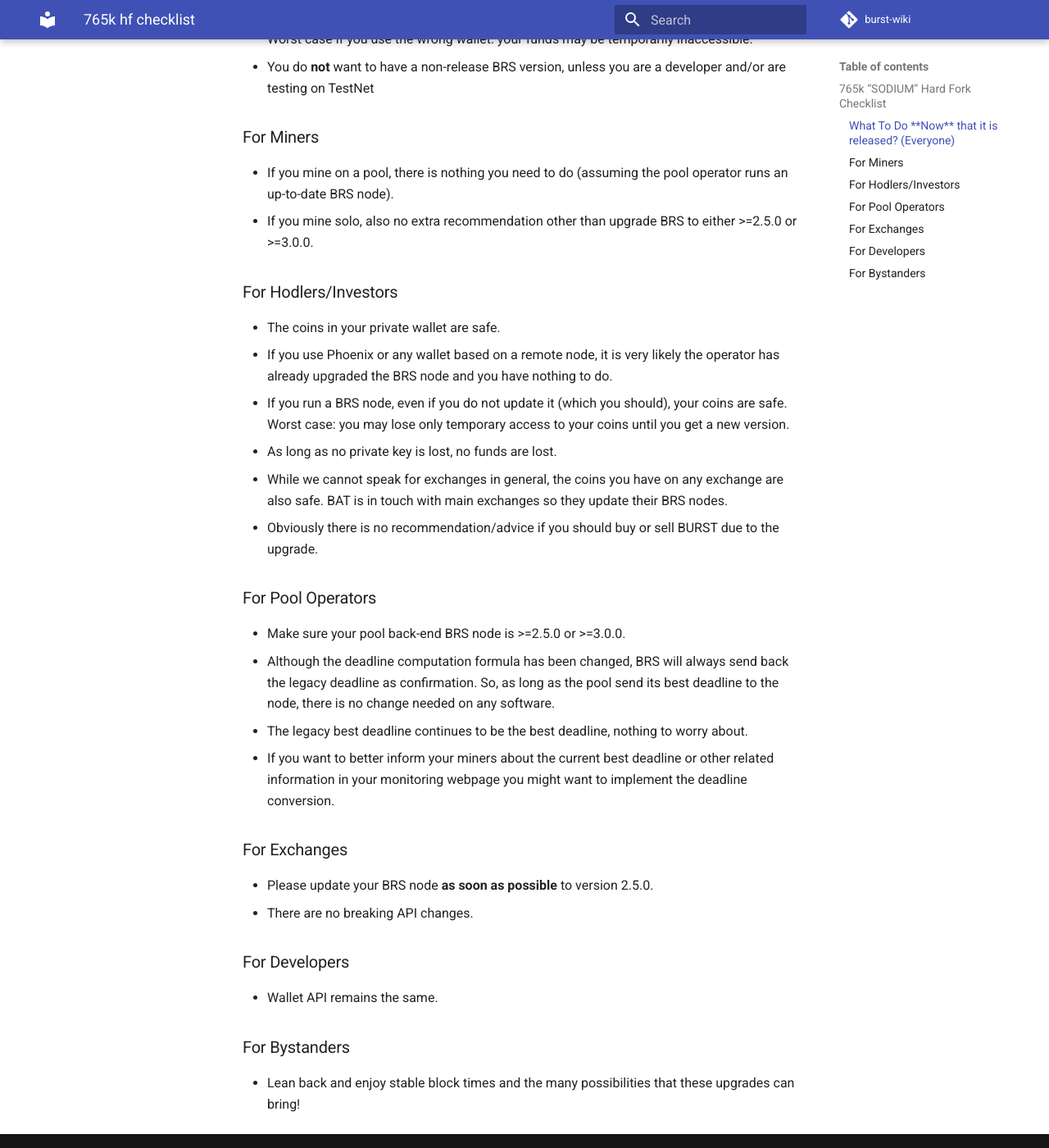
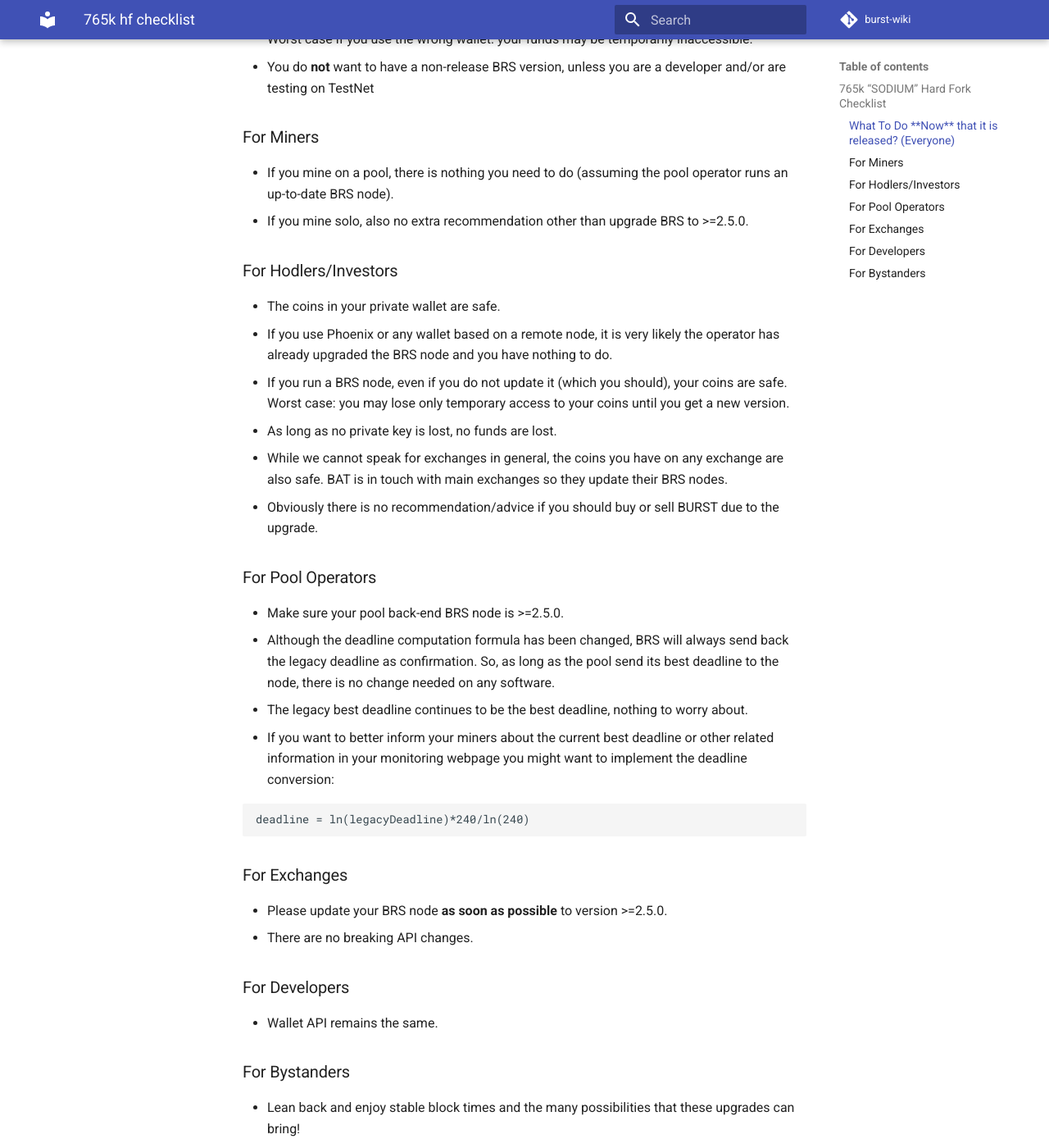
Before and after one commit to burst-apps-team/burst-wiki, an MkDocs documentation site: the page built from docs/en/765k-hf-checklist.md, in a window 1280 px wide and 1400 px high, scrolled down 566 px. Shown: the whole window at 82% size. Built offline with MkDocs 1.6.1 and Material for MkDocs 9.7.7, drawn with Linux system fonts in a browser that asks for light colours; comment, search, counter and statistics services are not loaded; old or Windows-style settings are respelled for this version of MkDocs; some of the changed text lies outside the part shown.

Commit message:
Update sodium HF

````diff
--- a/docs/en/765k-hf-checklist.md
+++ b/docs/en/765k-hf-checklist.md
@@ -8,7 +8,7 @@ Brought to you by Burst Apps Team (BAT).
 
 ### What To Do \*\*Now\*\* that it is released? (Everyone)
 
--   Make sure you have a current version of the wallet (either 2.5.0 or higher or 3.0.0 or higher), currently released.
+-   Make sure you have a current version of the wallet (2.5.0 or higher), currently released at [burst-apps-team repository](https://github.com/burst-apps-team/burstcoin/releases).
 -   Make sure you shut down all instances of previous versions. All previous versions are **obsolete** and will be automatically rejected by upgraded nodes after the fork.
 
 <!-- -->
@@ -19,7 +19,7 @@ Brought to you by Burst Apps Team (BAT).
 ### For Miners
 
 -   If you mine on a pool, there is nothing you need to do (assuming the pool operator runs an up-to-date BRS node).
--   If you mine solo, also no extra recommendation other than upgrade BRS to either >=2.5.0 or >=3.0.0.
+-   If you mine solo, also no extra recommendation other than upgrade BRS to >=2.5.0.
 
 ### For Hodlers/Investors
 
@@ -32,14 +32,17 @@ Brought to you by Burst Apps Team (BAT).
 
 ### For Pool Operators
 
--   Make sure your pool back-end BRS node is >=2.5.0 or >=3.0.0.
+-   Make sure your pool back-end BRS node is >=2.5.0.
 -   Although the deadline computation formula has been changed, BRS will always send back the legacy deadline as confirmation. So, as long as the pool send its best deadline to the node, there is no change needed on any software.
 -   The legacy best deadline continues to be the best deadline, nothing to worry about.
--   If you want to better inform your miners about the current best deadline or other related information in your monitoring webpage you might want to implement the deadline conversion.
+-   If you want to better inform your miners about the current best deadline or other related information in your monitoring webpage you might want to implement the deadline conversion:
+```
+deadline = ln(legacyDeadline)*240/ln(240)
+```
 
 ### For Exchanges
 
--   Please update your BRS node **as soon as possible** to version 2.5.0.
+-   Please update your BRS node **as soon as possible** to version >=2.5.0.
 -   There are no breaking API changes.
 
 ### For Developers
````
